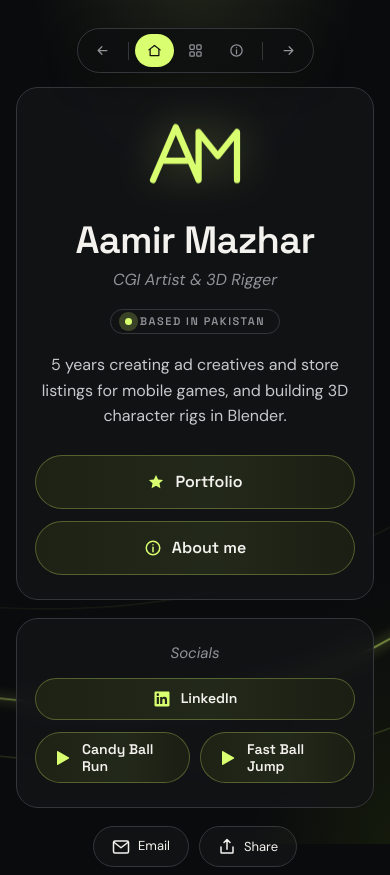
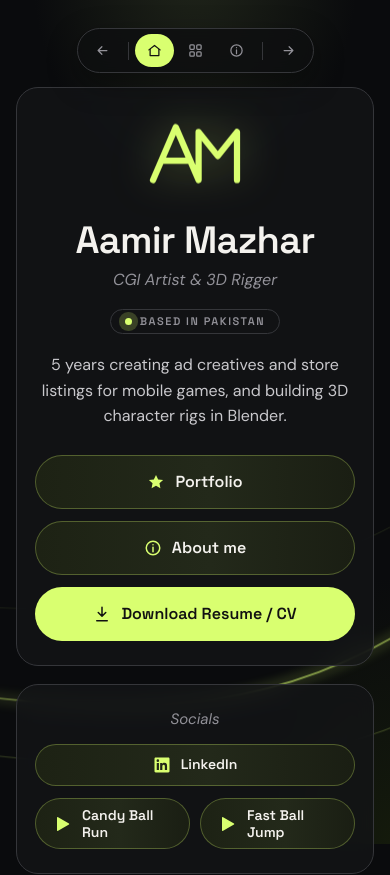
Before and after one commit to AamirMazhar-CGI/AamirMazhar-CGI.github.io, a plain HTML site: page index.html in a window 390 px wide. Shown: the top 875 px of the page. Drawn offline with Linux system fonts and the light colour scheme.

Commit message:
Add CV download and restore the Portfolio button on home
- Home card: Portfolio, About me and a Download Resume / CV button
- Nav back to Home, Portfolio and About; the Video Ads, 3D Rigging and
  Store Listings sections open from the Portfolio page
- Add a public CV PDF with the portfolio link, without phone or street address
- CV download also on the About page

Co-Authored-By: Claude Opus 5.5 <noreply@anthropic.com>

```diff
--- a/index.html
+++ b/index.html
@@ -244,6 +244,7 @@ img[width][height]{height:auto}
     <div class="btn-stack">
       <a class="btn" href="#portfolio"><svg class="i fill" viewBox="0 0 24 24"><path d="m12 2.5 2.9 6 6.6.8-4.9 4.5 1.3 6.5L12 17l-5.9 3.3 1.3-6.5L2.5 9.3l6.6-.8z"/></svg>Portfolio</a>
       <a class="btn" href="#about"><svg class="i" viewBox="0 0 24 24"><circle cx="12" cy="12" r="9"/><path d="M12 11v6M12 7.5v.01"/></svg>About me</a>
+      <a class="btn solid" download="Aamir-Mazhar-CV.pdf" href="assets/cv/Aamir-Mazhar-CV.pdf"><svg class="i" viewBox="0 0 24 24"><path d="M12 3v12M7 10l5 5 5-5M5 21h14"/></svg>Download Resume / CV</a>
     </div>
   </div>
   <div class="card">
@@ -401,6 +402,7 @@ img[width][height]{height:auto}
       <p>Need creatives for a mobile game, or a character rigged and ready to animate? I'd love to hear about it.</p>
       <div class="btn-stack" style="margin-top:0">
         <a class="btn solid" href="https://www.linkedin.com/in/aamir-mazhar-cgi/" rel="noopener noreferrer" target="_blank">Visit my LinkedIn profile <svg class="i" viewBox="0 0 24 24"><path d="M7 17 17 7M8 7h9v9"/></svg></a>
+        <a class="btn sm" download="Aamir-Mazhar-CV.pdf" href="assets/cv/Aamir-Mazhar-CV.pdf"><svg class="i" viewBox="0 0 24 24"><path d="M12 3v12M7 10l5 5 5-5M5 21h14"/></svg>Download Resume / CV</a>
         <a class="btn sm" href="mailto:aamirmazhar38@gmail.com"><svg class="i" viewBox="0 0 24 24"><rect height="16" rx="2" width="20" x="2" y="4"/><path d="m3 6 9 7 9-7"/></svg>aamirmazhar38@gmail.com</a>
       </div>
     </div>
```
Also changed, not shown: 1 other file.
